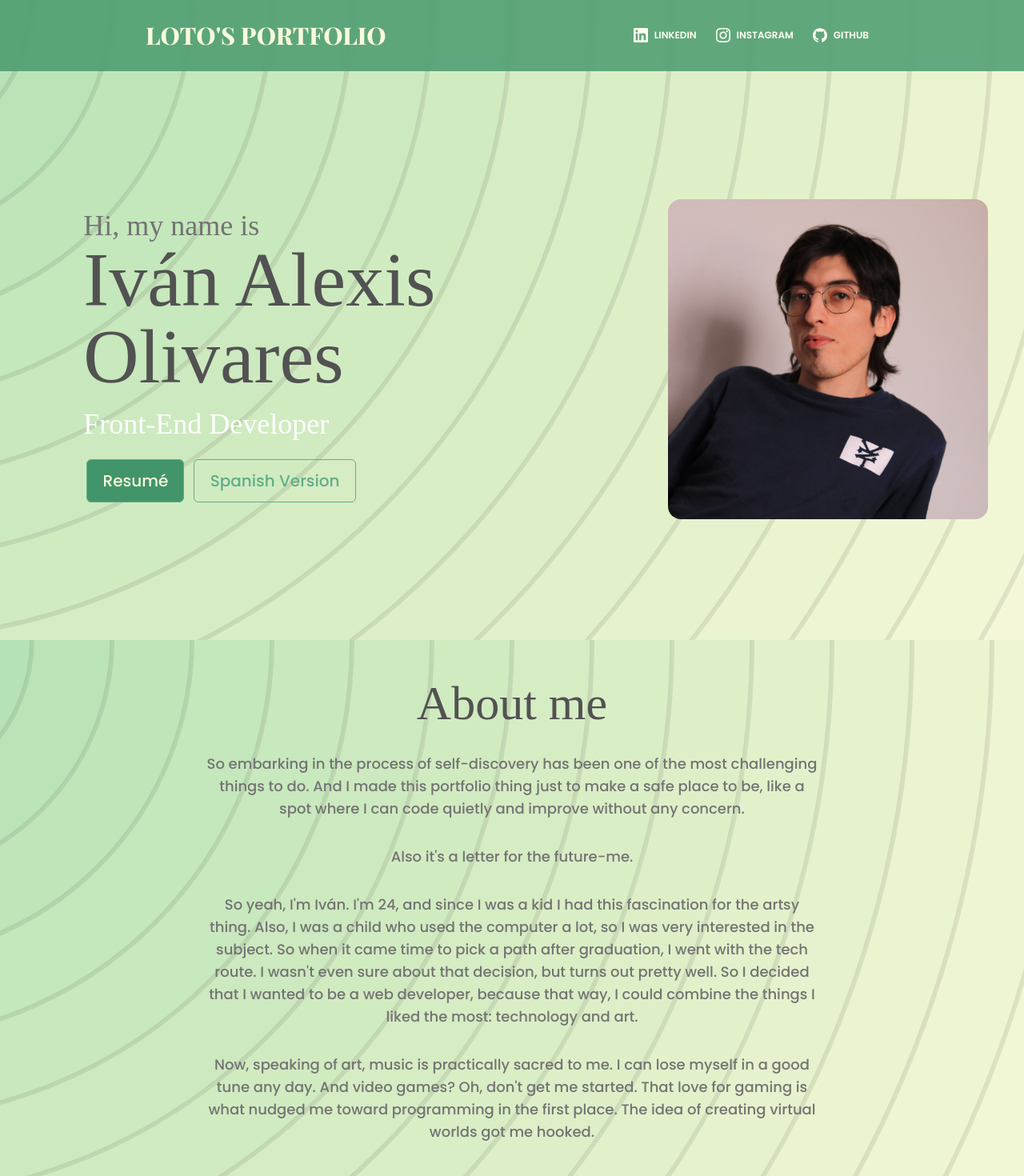
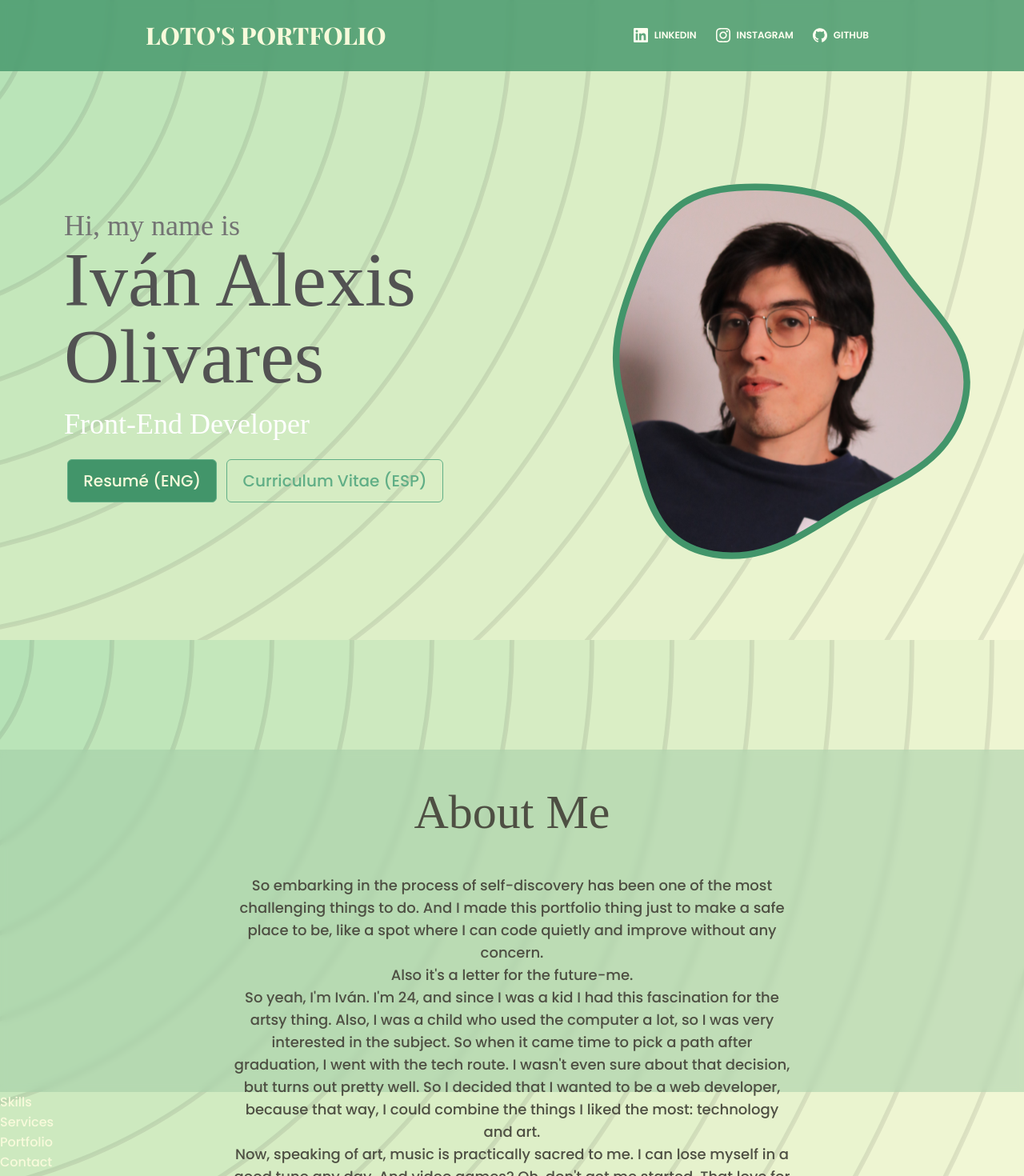
Before and after one commit to IvanLotoPascalCase/portfolio_main, a React (Vite) app in the folder client/: page / in a window 1280 px wide. Shown: the top 1470 px of the page at 80% size. Built offline with nearby package versions, Linux system fonts and the light colour scheme; a web font is replaced by a local one.

Commit message:
Cambios en el Hero, About Me, arreglando gran cantidad de los problemas estructurales

```diff
--- a/client/src/App.jsx
+++ b/client/src/App.jsx
@@ -8,6 +8,7 @@ import Portfolio from "./components/Portfolio.jsx";
 import Contact from "./components/Contact.jsx";
 import Footer from "./components/Footer.jsx";
 import CardFavorites from "./components/CardSection/CardFavorites.jsx";
+import Skills from "./components/Skills.jsx";
 
 // APLICACIÓN BASE
 const App = () => {
@@ -16,6 +17,7 @@ const App = () => {
       <Nav />
       <Hero />
       <About />
+      <Skills />
       {/* <CardFavorites /> */}
       <Experience />
       <Services />
--- a/client/src/components/About.jsx
+++ b/client/src/components/About.jsx
@@ -1,21 +1,23 @@
+import "../styling/navbar.css";
+
 const About = () => {
   return (
-    <div>
-      <div className="m-10">
-        <h2 className=" flex justify-center text-6xl text-neutral-600">
-          About me
-        </h2>
-        <div className="grid justify-items-center text-center">
-          <p className="text-lg text-neutral-500 px-4 pt-8 pb-4 w-2/3">
+    <section className="bg-primary-skill blur-background-filter bg-opacity-50 px-[10vh]">
+      <div className="flex justify-center">
+        <div className="flex w-[35vh] h-full m-8 justify-center items-center text-pf-dp text-6xl rounded-xl p-2 text-f-secondary">
+          <h2 className="m-2">About Me</h2>
+        </div>
+      </div>
+      <div className="flex justify-center">
+        <div className="grid grid-cols-1 w-[160vh] h-[30vh] mx-8 mb-8 justify-items-center items-center text-pf-dp rounded-xl text-lg font-normal text-f-secondary text-center">
+          <p className="w-2/3">
             So embarking in the process of self-discovery has been one of the
             most challenging things to do. And I made this portfolio thing just
             to make a safe place to be, like a spot where I can code quietly and
             improve without any concern.
           </p>
-          <p className="text-lg text-neutral-500 p-4 w-2/3">
-            Also it's a letter for the future-me.
-          </p>
-          <p className="text-lg text-neutral-500 p-4 w-2/3">
+          <p className="w-2/3">Also it's a letter for the future-me.</p>
+          <p className="w-2/3">
             So yeah, I'm Iván. I'm 24, and since I was a kid I had this
             fascination for the artsy thing. Also, I was a child who used the
             computer a lot, so I was very interested in the subject. So when it
@@ -25,7 +27,7 @@ const About = () => {
             way, I could combine the things I liked the most: technology and
             art.
           </p>
-          <p className="text-lg text-neutral-500 p-4 w-2/3">
+          <p className="w-2/3">
             Now, speaking of art, music is practically sacred to me. I can lose
             myself in a good tune any day. And video games? Oh, don't get me
             started. That love for gaming is what nudged me toward programming
@@ -34,7 +36,7 @@ const About = () => {
           </p>
         </div>
       </div>
-    </div>
+    </section>
   );
 };
 
--- a/client/src/components/CTA.jsx
+++ b/client/src/components/CTA.jsx
@@ -11,12 +11,12 @@ const CTA = () => {
           download
           className="btn btn-primary rounded-md text-xl"
         >
-          Resumé
+          Resumé (ENG)
         </a>
       </div>
       <div className="px-1">
         <a href={curriculum} download className="btn rounded-md text-xl">
-          Spanish Version
+          Curriculum Vitae (ESP)
         </a>
       </div>
     </div>
--- a/client/src/components/Hero/Hero.jsx
+++ b/client/src/components/Hero/Hero.jsx
@@ -5,33 +5,46 @@ import mainPhoto from "../../assets/main1.jpg";
 
 const Hero = () => {
   return (
-    <div className="grid grid-row-2 grid-flow-col h-[90vh] items-center">
+    <div className="grid grid-row-2 grid-flow-col h-[90vh] items-center justify-evenly">
       {/* SECCION 1 HERO (INFO) */}
-      <div className="py-[15vh] ">
-        <div className="container header__container">
+      <div className="py-[5vh] mx-20 w-full flex-shrink-0">
+        <div className="container header__container w-full ">
           <h3 className="text-4xl text-neutral-500">Hi, my name is</h3>
-          <div>
-            <h1 className="text-8xl text-neutral-600">Iván Alexis Olivares</h1>
-          </div>
-          <div className="py-4">
-            <h1 className="text-white text-4xl">Front-End Developer</h1>
-          </div>
+          <h1 className="text-8xl text-neutral-600">Iván Alexis Olivares</h1>
+          <h1 className="text-4xl text-white py-4">Front-End Developer</h1>
           <CTA />
         </div>
       </div>
-      {/* SECCION 2 HERO (FOTO) */}
-      {/* <div className="md:col-span-4 flex items-center justify-center p-20 ">
-        <img src={mainPhoto} alt="me" className="w-[80%]" />
-      </div> */}
-      <div className="box-blob flex rounded-2xl">
-        {/* <svg viewBox="0 0 200 200" xmlns="http://www.w3.org/2000/svg">
+      <div className="box-blob relative h-[70vh] w-[80vh] flex-shrink-0">
+        <svg viewBox="0 0 200 200" xmlns="http://www.w3.org/2000/svg">
+          <defs>
+            <pattern
+              id="image"
+              patternUnits="objectBoundingBox"
+              width="100%"
+              height="100%"
+            >
+              <image href={mainPhoto} width="200" height="200" x="-30" y="0" />
+            </pattern>
+
+            <pattern
+              id="waves"
+              width="100%"
+              height="100%"
+              patternUnits="userSpaceOnUse"
+            >
+              <rect width="200" height="200" fill="#42956A" />
+            </pattern>
+          </defs>
+
           <path
-            fill="#FF0066"
-            d="M39.3,-65.9C51.3,-61,61.9,-51.4,68.2,-39.7C74.4,-27.9,76.4,-13.9,73.7,-1.5C71.1,10.9,63.9,21.8,58.3,34.7C52.7,47.6,48.7,62.6,39.3,70.7C29.8,78.8,14.9,80.1,2.6,75.6C-9.7,71.1,-19.4,60.7,-30.7,53.7C-42.1,46.7,-55,43,-60.1,34.6C-65.2,26.1,-62.4,13.1,-65.5,-1.8C-68.6,-16.6,-77.5,-33.3,-72.5,-41.8C-67.5,-50.4,-48.6,-50.9,-34.2,-54.5C-19.8,-58,-9.9,-64.7,1.8,-67.9C13.6,-71.1,27.2,-70.9,39.3,-65.9Z"
+            fill="url(#image)"
+            stroke="url(#waves)"
+            strokeWidth="3"
+            d="M37.7,-66.7C47.8,-59.5,54.2,-47.3,63.4,-35.3C72.6,-23.3,84.5,-11.7,87.8,1.9C91.1,15.4,85.7,30.9,75.7,41.4C65.6,51.9,51,57.4,37.6,64.9C24.2,72.5,12.1,82,-2.2,85.8C-16.5,89.7,-33.1,87.8,-43.1,78.3C-53.1,68.8,-56.5,51.7,-60.2,37.4C-63.9,23.1,-67.7,11.5,-67.8,-0.1C-68,-11.7,-64.4,-23.4,-59.6,-35.9C-54.9,-48.4,-49.1,-61.7,-39,-68.9C-28.9,-76.2,-14.4,-77.3,-0.3,-76.8C13.8,-76.2,27.6,-74,37.7,-66.7Z"
             transform="translate(100 100)"
           />
-        </svg> */}
-        <img src={mainPhoto} alt="me" className="w-[30%]" />
+        </svg>
       </div>
     </div>
   );
--- /dev/null
+++ b/client/src/components/Skills.jsx
@@ -0,0 +1,7 @@
+import React from "react";
+
+const Skills = () => {
+  return <div>Skills</div>;
+};
+
+export default Skills;
--- a/client/src/styling/header.css
+++ b/client/src/styling/header.css
@@ -1,7 +1,11 @@
 .box-blob {
+    display: flex;
+    position: relative;
+    width: 600px;
+    height: 600px;
     overflow: hidden;
-    width: 50vh;
-    height: 50vh;
+    align-items: center;
+    justify-items: center;
 }
 
 .box-blob img {
@@ -9,4 +13,16 @@
     height: 100%;
     object-fit: cover;
     object-position: center;
+    position: absolute;
+    top: 0;
+    left: 0;
+    mask: url(#miMascara);
 }
+
+.box-blob svg {
+    position: absolute;
+    top: 0;
+    left: 0;
+    width: 100%;
+    height: 100%;
+}
```
Also changed, not shown: client/src/assets/main1.JPG.
